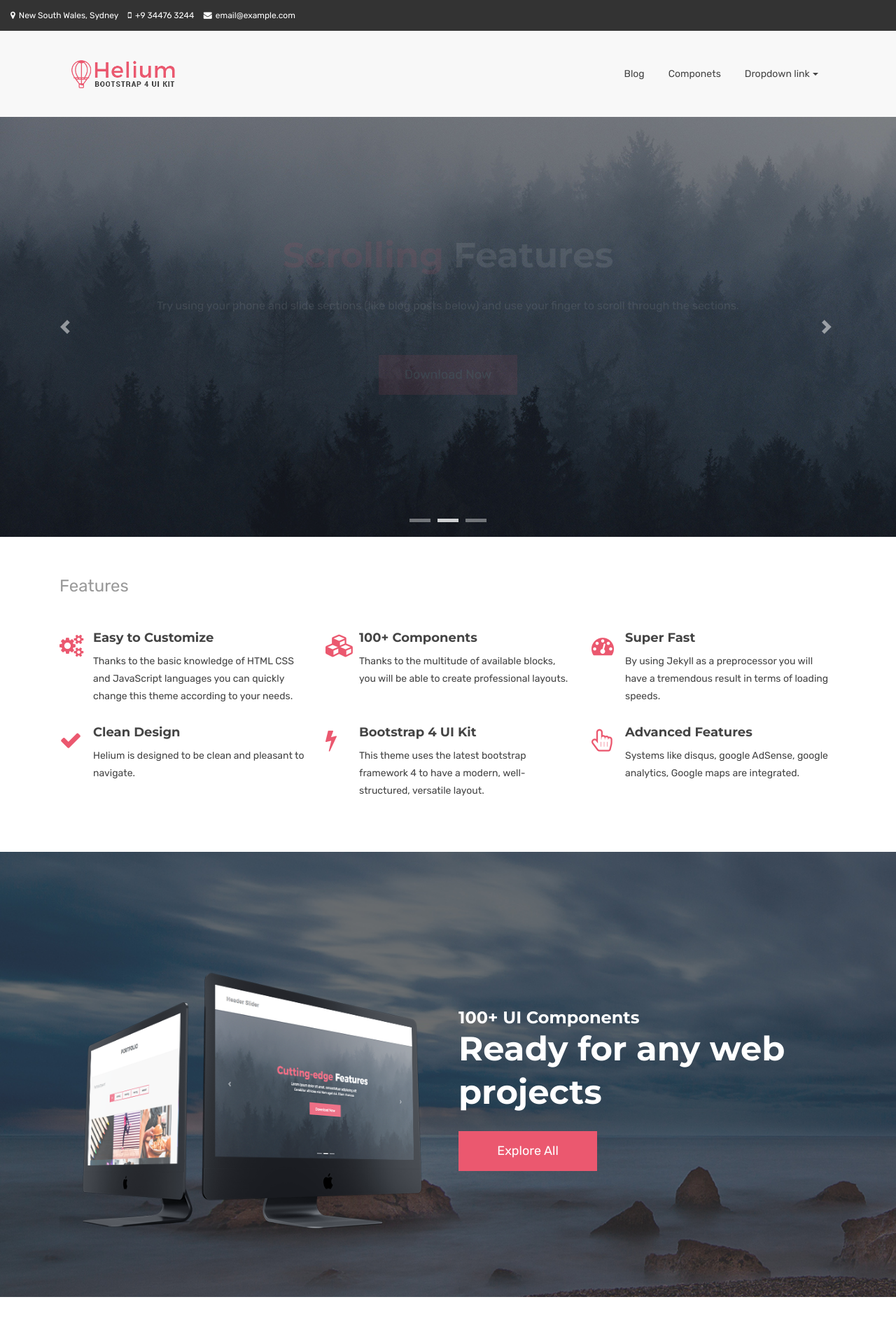
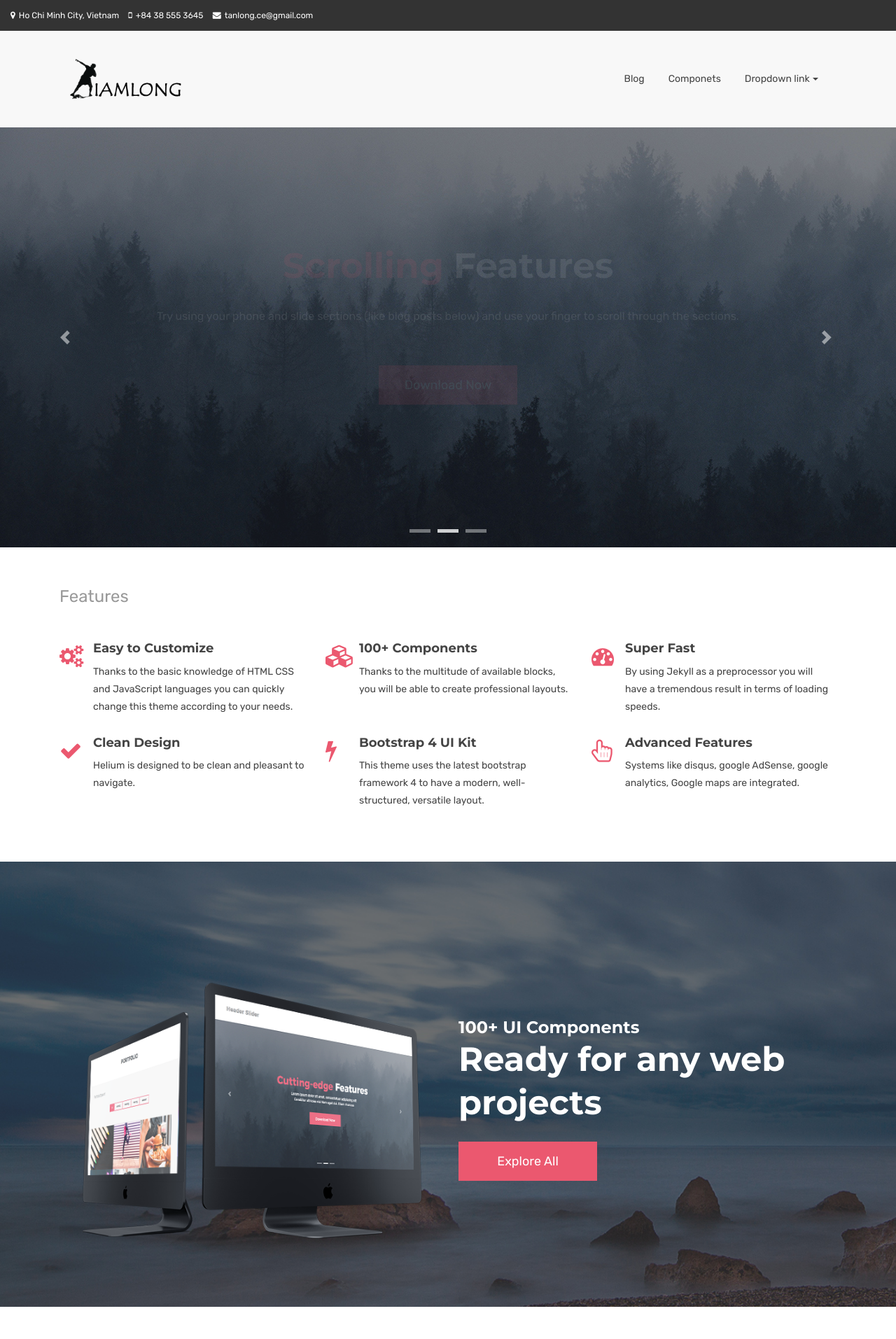
Before and after one commit to longtanle/longtanle.github.io, a Jekyll site: the page built from index.html, in a window 1280 px wide. Shown: the top 1913 px of the page at 70% size. Built offline with Jekyll 4.4.1, drawn with Linux system fonts in a browser that asks for light colours.

Commit message:
Update nav-bar.html

```diff
--- a/_includes/themes/bootstrap/nav-bar.html
+++ b/_includes/themes/bootstrap/nav-bar.html
@@ -1,9 +1,9 @@
             <div class="top-menu">
               <p>
                 <span class="left">
-                  <a href="#"><i class="fa fa-map-marker"></i>New South Wales, Sydney</a>
-                  <a href="#"><i class="fa fa-mobile-phone"></i>+9 34476 3244</a>
-                  <a href="#"><i class="fa fa-envelope"></i>email@example.com</a>
+                  <a href="#"><i class="fa fa-map-marker"></i>Ho Chi Minh City, Vietnam</a>
+                  <a href="#"><i class="fa fa-mobile-phone"></i>+84 38 555 3645</a>
+                  <a href="#"><i class="fa fa-envelope"></i>tanlong.ce@gmail.com</a>
               	</span>
                 <span class="right hidden-sm-down">
                   {% if site.author.facebook %}<a href="https://www.facebook.com/{{ site.author.facebook }}/"><i class="fa fa-facebook"></i></a>{% endif %}
@@ -17,7 +17,7 @@
             <!-- navbar-default -->
             <nav class="navbar navbar-toggleable-sm navbar-light bg-default">
               <div class="container">
-                <a class="navbar-brand" href="{{ BASE_PATH }}"><img src="{{ BASE_PATH }}/assets/images/logo.png" alt=""></a>
+                <a class="navbar-brand" href="{{ BASE_PATH }}"><img src="{{ BASE_PATH }}/assets/images/logo-imlong.png" alt=""></a>
                 <button class="navbar-toggler" type="button" data-toggle="collapse" data-target="#navbar1" aria-expanded="false" aria-label="Toggle navigation">
                   <i class="fa fa-bars"></i>
                 </button>
```
